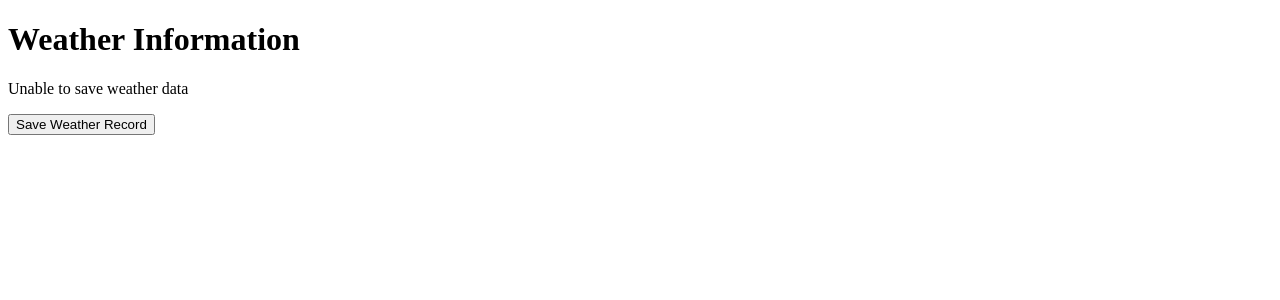
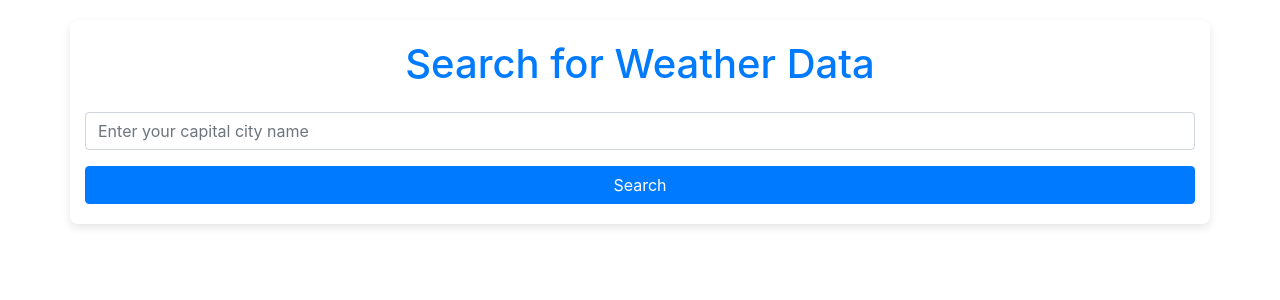
Before and after one commit to Elabs-llc/capstone, a Django app: page /skydata/ in a window 1280 px wide. Shown: the top 300 px of the page. Run offline with Django 5.2, Linux system fonts and the light colour scheme; some libraries are stand-ins or nearby versions.

Commit message:
home view aded and other views updated

```diff
--- /dev/null
+++ b/skydata/templates/home.html
@@ -0,0 +1,34 @@
+<!DOCTYPE html>
+<html lang="en">
+<head>
+    <meta charset="UTF-8">
+    <meta name="viewport" content="width=device-width, initial-scale=1.0">
+    <title>Weather Search</title>
+    {% load static %}
+    <link rel="stylesheet" type="text/css" href="{% static 'css/style.css' %}">
+    <link rel="stylesheet" href="https://stackpath.bootstrapcdn.com/bootstrap/4.5.2/css/bootstrap.min.css">
+</head>
+<body>
+    <div class="container">
+        <h1 class="text-center">Search for Weather Data</h1>
+        <form method="POST" action="{% url 'skydata:home' %}" class="mt-4">
+            {% csrf_token %}
+            <div class="form-group">
+                <input type="text" name="city" class="form-control" placeholder="Enter your capital city name" required>
+            </div>
+            <button type="submit" class="btn btn-primary btn-block">Search</button>
+        </form>
+
+        {% if error %}
+            <div class="alert alert-danger mt-3" role="alert">
+                {{ error }}
+            </div>
+        {% endif %}
+    </div>
+
+    <!-- Bootstrap JS and dependencies (optional) -->
+    <script src="https://code.jquery.com/jquery-3.5.1.slim.min.js"></script>
+    <script src="https://cdn.jsdelivr.net/npm/@popperjs/core@2.0.7/dist/umd/popper.min.js"></script>
+    <script src="https://stackpath.bootstrapcdn.com/bootstrap/4.5.2/js/bootstrap.min.js"></script>
+</body>
+</html>
--- a/skydata/urls.py
+++ b/skydata/urls.py
@@ -2,9 +2,11 @@ from django.urls import path
 from . import views
 
 app_name = 'skydata'
+
 urlpatterns = [
-    path('<str:lat>/<str:lon>/', views.sky_view,  name='index'),
-    path('', views.save_skydata,  name='save-skydata'),
-    path('fetch/', views.fetch_skydata,  name='fetch-skydata'),
-
+    path('', views.home, name='home'),
+    path('weather/details/<int:skydata_id>/', views.weather_details, name='weather-details'),
+    path('weather/view/<str:lat>/<str:lon>/', views.sky_view, name='sky-view'),
+    path('weather/save/', views.save_skydata, name='save-skydata'),
+    path('weather/fetch/', views.fetch_skydata, name='fetch-skydata'),
 ]
--- a/skydata/views.py
+++ b/skydata/views.py
@@ -1,35 +1,42 @@
 from django.http import Http404
-from django.shortcuts import get_object_or_404, render
+from django.shortcuts import get_object_or_404, redirect, render
 import requests
 
 from skydata.models import SkynexusData
+from skydata.weather_service import fetch_weather_data, get_lat_lon
 
+def home(request):
+    if request.method == 'POST':
+        city_name = request.POST.get('city')
+        if city_name:
+            data = get_lat_lon(city_name)
+            if data:  # Check if data is not None
+
+                # Unpack latitude and longitude from the returned tuple
+                lat, lon = data
+
+                # Redirect to sky_view to process data
+                return redirect('skydata:sky-view', lat=lat, lon=lon)
+
+            else:
+                return render(request, 'home.html', {'error': 'Latitude and longitude not found'})
+
+        else:
+            return render(request, 'home.html', {'error': 'City not found'})
+
+
+    return render(request, 'home.html')
 
 
 def sky_view(request, lat,lon):
     # openweathermap api key
-    api_key = "7e2a82a043dd7fa93fe729456e6dbe56"
-    try:
-        response = requests.get(f"https://api.openweathermap.org/data/2.5/weather?lat={lat}&lon={lon}&appid={api_key}")
+    if lat and lon:
+        # Fetch weather data
+        weather_info = fetch_weather_data(lat, lon)
 
-        if response.status_code == 200:
-            data = response.json()
-            weather_info = {
-                "city": data['name'],
-                "country": data['sys']['country'],
-                "temperature": data['main']['temp'],
-                "feels_like": data['main']['feels_like'],
-                "weather_description": data['weather'][0]['description'],
-                "icon": data['weather'][0]['icon'],
-                "wind_speed": data['wind']['speed'],
-                "humidity": data['main']['humidity'],
-            }
-            return render(request, 'index.html', {'weather_info': weather_info})
-        else:
-            return render(request, 'index.html', {'error': 'Unable to retrieve weather data'})
-    except ValueError as json_error:
-        print(f"JSON decoding error occurred: {json_error}")
-        raise Http404("Data Error: Unable to parse weather data")
+        return render(request, 'index.html', {'weather_info': weather_info})
+    else:
+        return render(request, 'index.html', {'error': 'Unable to retrieve weather data'})
 
 
 # Save  Weather Information
@@ -50,7 +57,7 @@ def save_skydata(request):
 
         return render(request, 'index.html', {'message': 'Weather data saved successfully'})
     else:
-        return render(request, 'index.html', {'error': 'Unable to save weather data'})
+        return render(request, 'index.html', {'error': 'No latitiude and longitude provided'})
 
 
 # Fetch Weather Information from the database
@@ -59,3 +66,10 @@ def fetch_skydata(request):
     #weather_data = get_object_or_404(SkynexusData, pk=1)
     weather_data = SkynexusData.objects.all().order_by('-created_at')
     return render(request, 'weather-data.html', {'weather_data': weather_data})
+
+
+# Details of Weather Information
+def weather_details(request, skydata_id):
+    """ Details of Weather Information"""
+    weather_data = get_object_or_404(SkynexusData, pk=skydata_id)
+    return render(request, 'weather-details.html', {'weather_data': weather_data})
--- /dev/null
+++ b/static/css/style.css
@@ -0,0 +1,111 @@
+/* General Styling */
+body {
+    font-family: Arial, sans-serif;
+    background-color: #f2f2f2;
+    color: #333;
+    margin: 0;
+    padding: 20px;
+}
+
+/* Header Styling */
+h1 {
+    color: #007bff;
+    text-align: center;
+    margin-bottom: 20px;
+}
+
+/* Container Styling */
+.container {
+    max-width: 800px;
+    margin: 0 auto;
+    background-color: #fff;
+    padding: 20px;
+    border-radius: 8px;
+    box-shadow: 0 4px 8px rgba(0, 0, 0, 0.1);
+}
+
+/* Weather Data List Styling */
+.weather-item {
+    border-bottom: 1px solid #ddd;
+    padding: 15px 0;
+}
+
+.weather-item h2 {
+    color: #007bff;
+    font-size: 1.5rem;
+}
+
+.weather-item p {
+    margin: 5px 0;
+    color: #666;
+}
+
+/* Details Link Button */
+.weather-item a {
+    display: inline-block;
+    color: #fff;
+    background-color: #007bff;
+    padding: 8px 12px;
+    border-radius: 4px;
+    text-decoration: none;
+    transition: background-color 0.3s;
+}
+
+.weather-item a:hover {
+    background-color: #0056b3;
+}
+
+/* Specific Weather Details Styling */
+.weather-details h2 {
+    color: #333;
+    font-size: 2rem;
+    margin-top: 0;
+}
+
+.weather-details p {
+    font-size: 1.1rem;
+    color: #555;
+}
+
+/* Icon Styling */
+.weather-icon {
+    width: 50px;
+    height: 50px;
+    margin-right: 10px;
+    vertical-align: middle;
+}
+/* Search Form Styling */
+.search-form {
+    display: flex;
+    justify-content: center;
+    margin-bottom: 20px;
+}
+
+.search-form input[type="text"] {
+    padding: 10px;
+    border: 1px solid #ddd;
+    border-radius: 5px;
+    width: 300px;
+    margin-right: 10px;
+}
+
+.search-form button {
+    padding: 10px 15px;
+    border: none;
+    border-radius: 5px;
+    background-color: #007bff;
+    color: white;
+    cursor: pointer;
+    transition: background-color 0.3s;
+}
+
+.search-form button:hover {
+    background-color: #0056b3;
+}
+
+/* Error Message Styling */
+.error-message {
+    text-align: center;
+    color: red;
+    margin-top: 10px;
+}
```
Also changed, not shown: skydata/templates/weather-data.html (+10 -5 lines), skydata/templates/weather-details.html (added, +29 -0 lines), skydata/weather_service.py (added, +54 -0 lines), skynexus/settings.py (+6 -2 lines), db.sqlite3.
